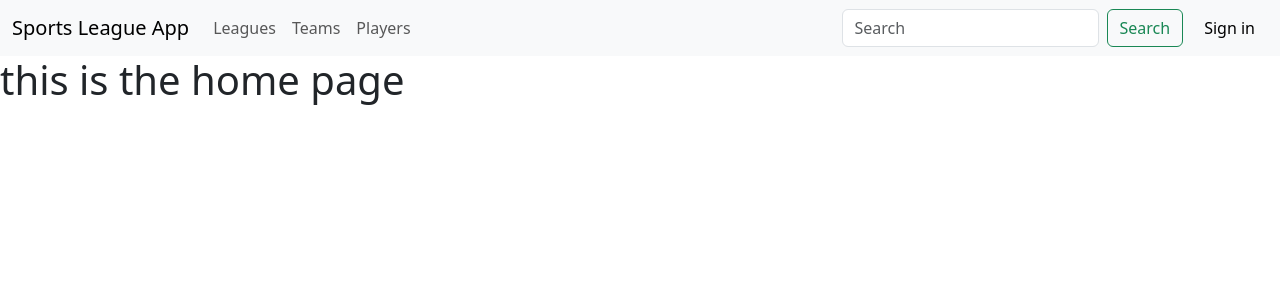
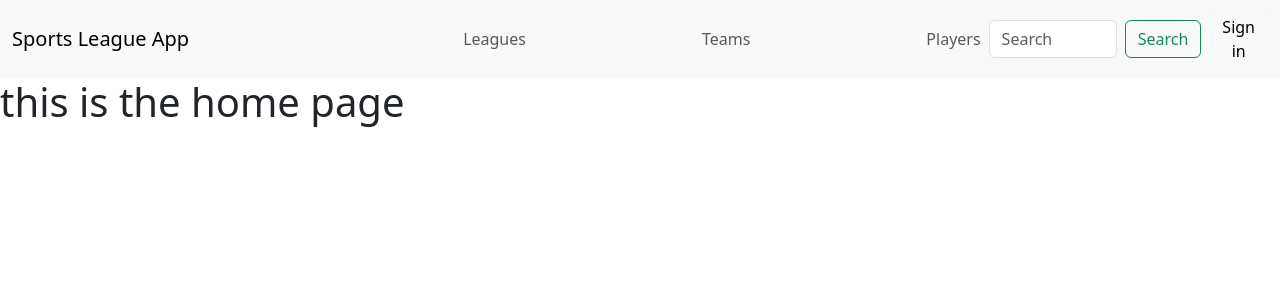
Before and after one commit to dvyne10/sourcerers-leagueMgmt, a React (Vite) app in the folder frontend/: page / in a window 1280 px wide. Shown: the top 300 px of the page. Built offline with nearby package versions, Linux system fonts and the light colour scheme.

Commit message:
navbar changed

```diff
--- a/frontend/src/components/NavigationComponent.jsx
+++ b/frontend/src/components/NavigationComponent.jsx
@@ -3,13 +3,17 @@ import Container from "react-bootstrap/Container";
 import Form from "react-bootstrap/Form";
 import Nav from "react-bootstrap/Nav";
 import Navbar from "react-bootstrap/Navbar";
+
 // import NavDropdown from "react-bootstrap/NavDropdown";
 
 const NavigationComponent = () => {
   return (
     <Navbar bg="light" expand="lg">
       <Container fluid>
-        <Navbar.Brand href="/#">Sports League App</Navbar.Brand>
+        <Navbar.Brand href="/#" style={{ paddingRight: "250px" }}>
+          Sports League App
+        </Navbar.Brand>
+
         <Navbar.Toggle aria-controls="navbarScroll" />
         <Navbar.Collapse id="navbarScroll">
           <Nav
@@ -17,8 +21,10 @@ const NavigationComponent = () => {
             style={{ maxHeight: "100px" }}
             navbarScroll
           >
-            <Nav.Link href="/leagues">Leagues</Nav.Link>
+          <Nav.Link href="/leagues">Leagues</Nav.Link>
+            <span style={{ padding: "0 80px" }}></span>
             <Nav.Link href="/teams">Teams</Nav.Link>
+            <span style={{ padding: "0 80px" }}></span>
             <Nav.Link href="/players">Players</Nav.Link>
             {/* <NavDropdown title="Link" id="navbarScrollingDropdown">
               <NavDropdown.Item href="#action3">Action</NavDropdown.Item>
@@ -43,6 +49,7 @@ const NavigationComponent = () => {
             />
             <Button variant="outline-success">Search</Button>
           </Form>
+
           <Button href="/signin "variant="light">Sign in</Button>
         </Navbar.Collapse>
       </Container>
```
